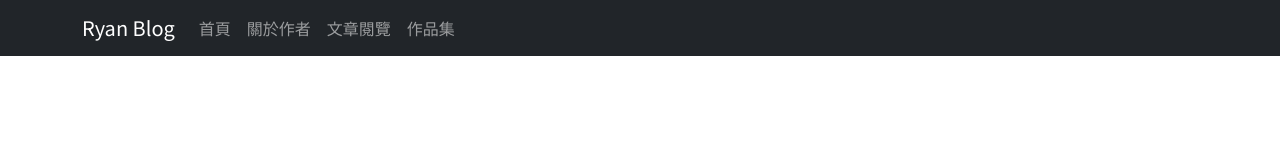
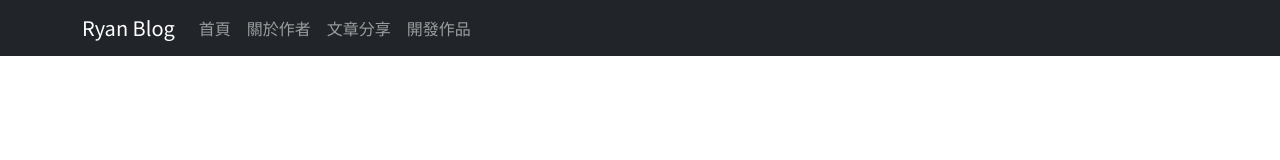
Before and after one commit to BEnser16/ryanblog, a React (Create React App) app: page / in a window 1280 px wide. Shown: the top 160 px of the page. Built offline with nearby package versions, Linux system fonts and the light colour scheme.

Commit message:
path han

```diff
--- a/src/components/nav.jsx
+++ b/src/components/nav.jsx
@@ -7,12 +7,12 @@ function NavBar() {
   return (
     <Navbar bg="dark" data-bs-theme="dark">
         <Container>
-          <Navbar.Brand href="/">Ryan Blog</Navbar.Brand>
+          <Navbar.Brand href="/ryanblog/">Ryan Blog</Navbar.Brand>
           <Nav className="me-auto">
-            <Nav.Link href="/" className='ch-font' > 首頁</Nav.Link>
-            <Nav.Link href="/about">關於作者</Nav.Link>
-            <Nav.Link href="/post">文章閱覽</Nav.Link>
-            <Nav.Link href="/project">作品集</Nav.Link>
+            <Nav.Link href="/ryanblog/" className='ch-font' > 首頁</Nav.Link>
+            <Nav.Link href="/ryanblog/about">關於作者</Nav.Link>
+            <Nav.Link href="/ryanblog/post">文章分享</Nav.Link>
+            <Nav.Link href="/ryanblog/project">開發作品</Nav.Link>
           </Nav>
         </Container>
     </Navbar>
```
